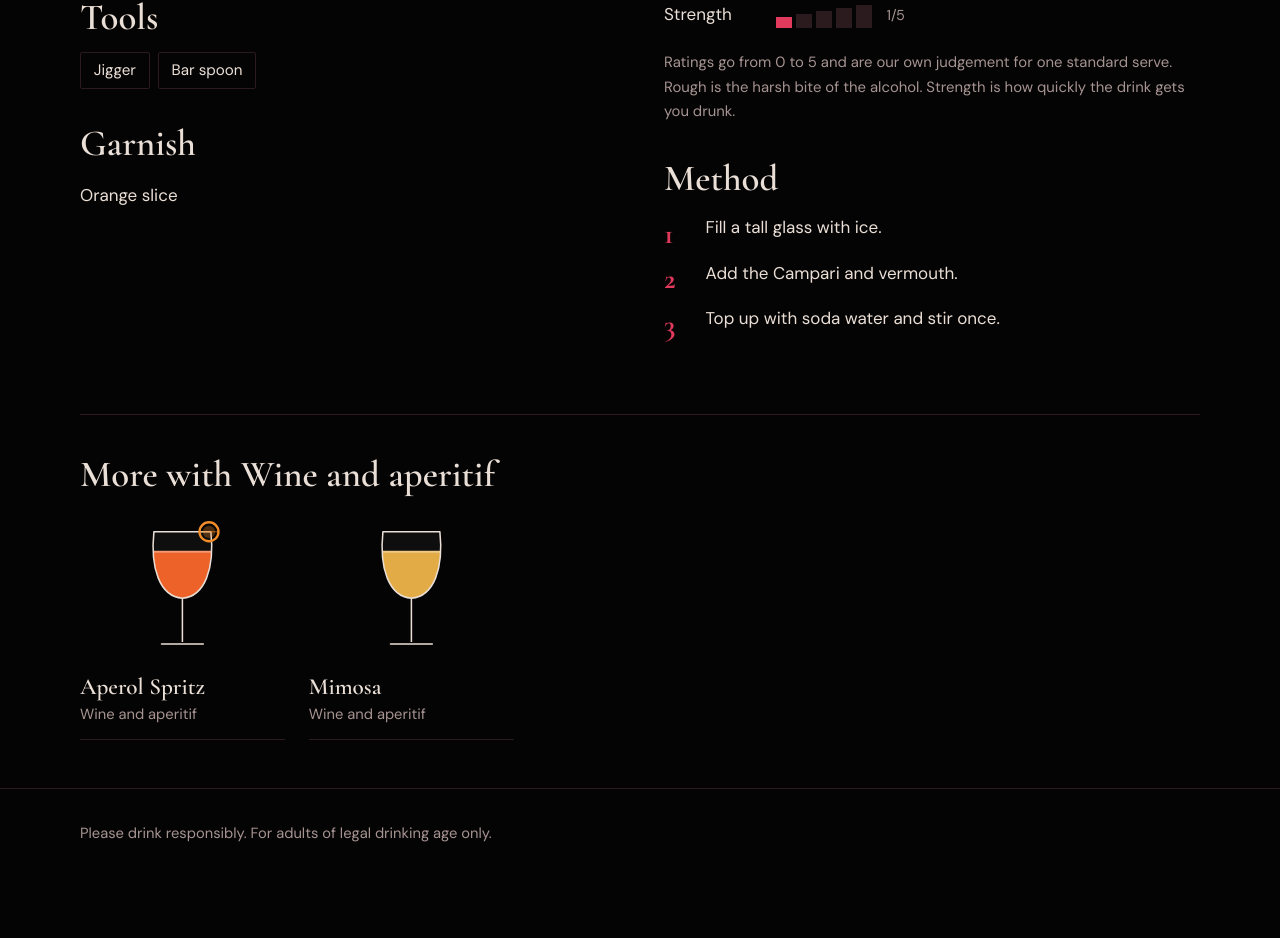
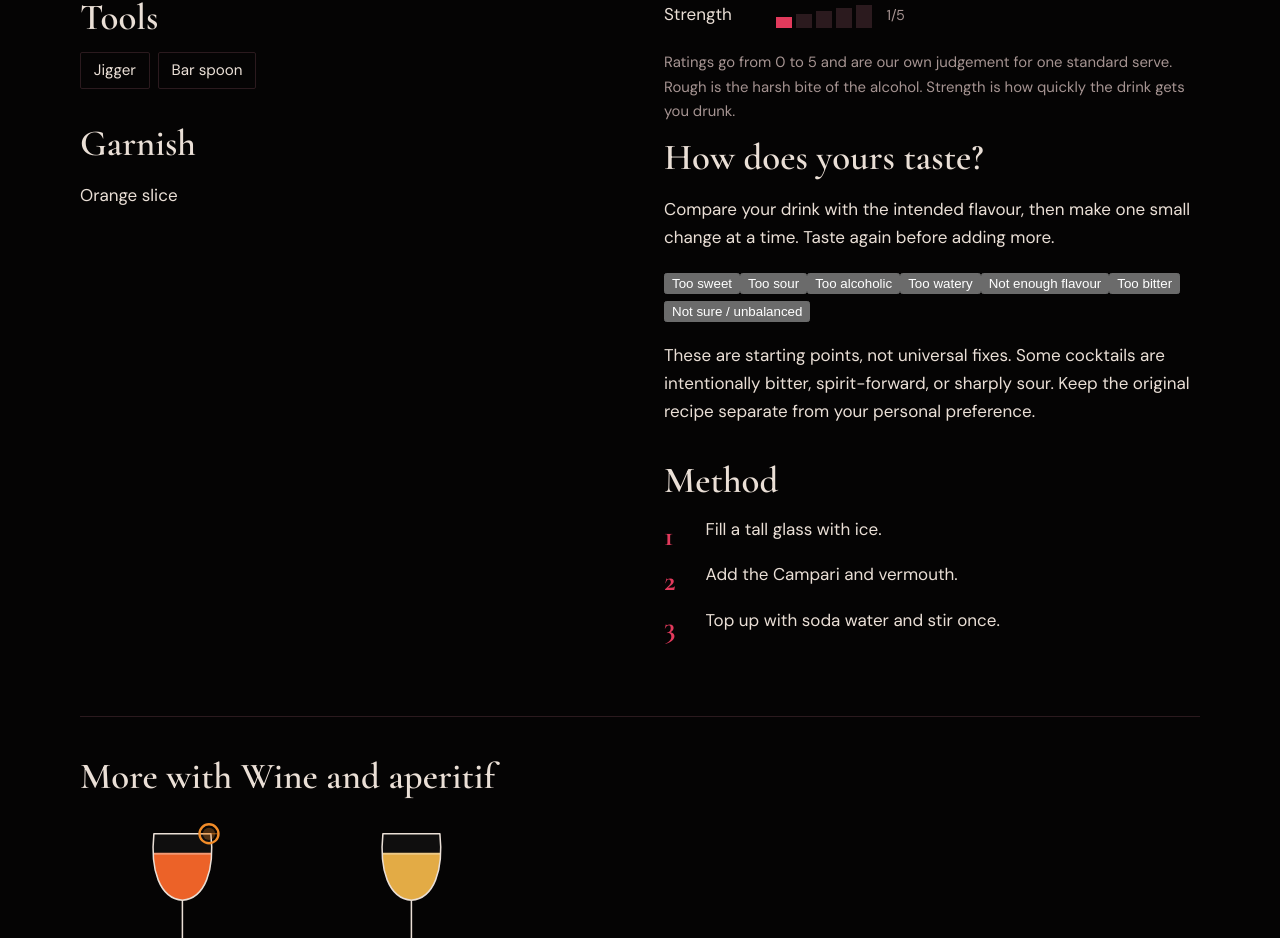
Before and after one commit to inky3/crimsonroom, a Next.js app: page /en/cocktails/americano in a window 1280 px wide. Shown: the part 869-1807 px from the top of the page. Before the commit the page ends 1746 px from the top, so only its background shows below. Built offline with nearby package versions, Linux system fonts and the light colour scheme.

Commit message:
Add taste coach to cocktail detail pages

```diff
--- a/app/[locale]/cocktails/[slug]/page.tsx
+++ b/app/[locale]/cocktails/[slug]/page.tsx
@@ -4,6 +4,7 @@ import { notFound } from "next/navigation";
 import CocktailCard from "@/components/CocktailCard";
 import GlassArt from "@/components/GlassArt";
 import TasteGauges from "@/components/TasteGauges";
+import TasteCoach from "@/components/TasteCoach";
 import { cocktails, getCocktail } from "@/data/cocktails";
 import { glasses, methods, spirits, tools } from "@/data/reference";
 import { isLocale, locales, pick, ui } from "@/lib/i18n";
@@ -102,6 +103,7 @@ export default async function CocktailPage({
             <h2>{s.taste}</h2>
             <TasteGauges taste={c.taste} labels={tasteLabels(locale)} />
             <p className="note">{s.tasteNote}</p>
+            <TasteCoach locale={locale} />
 
             <h2>{s.method}</h2>
             <ol className="steps">
```
